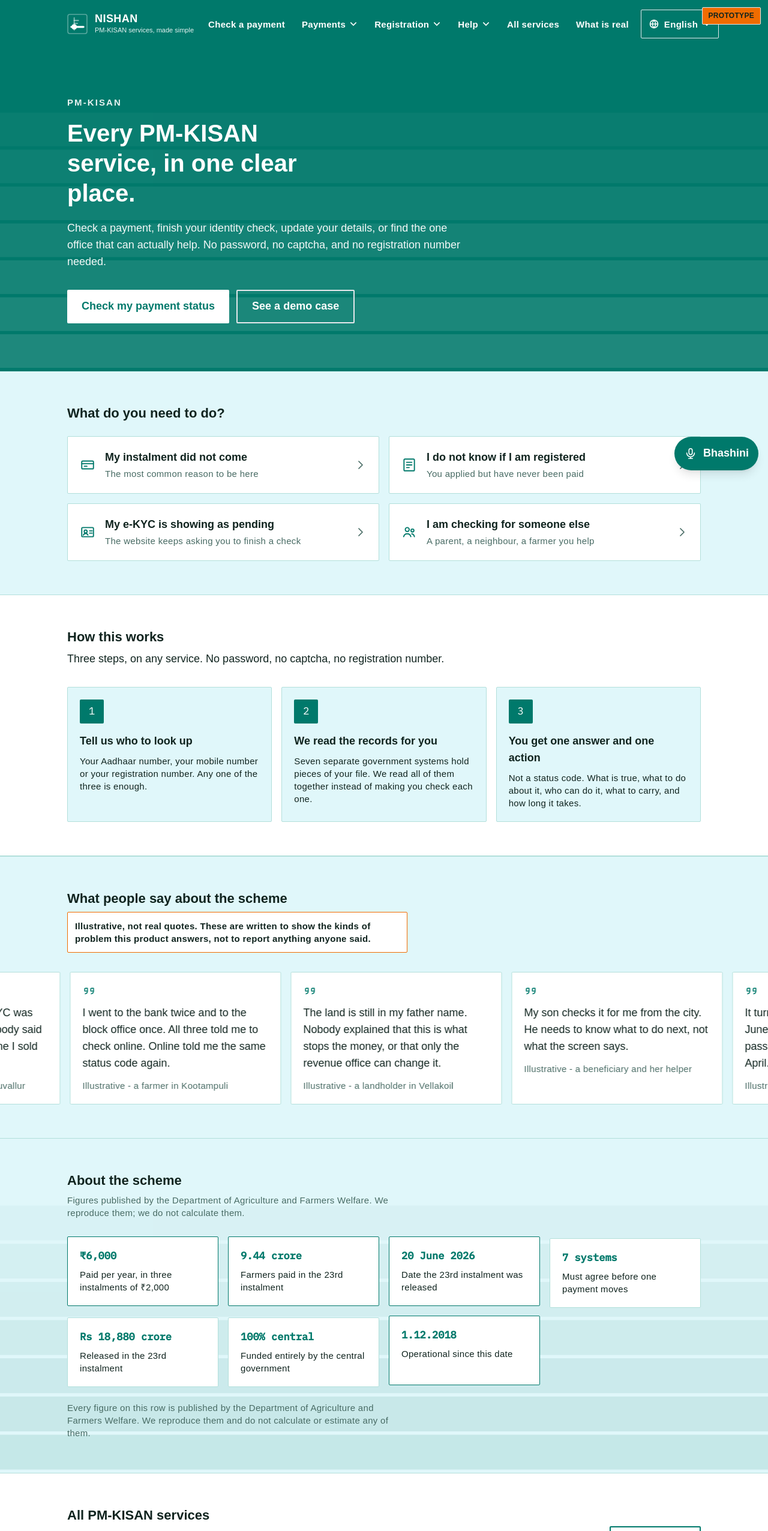
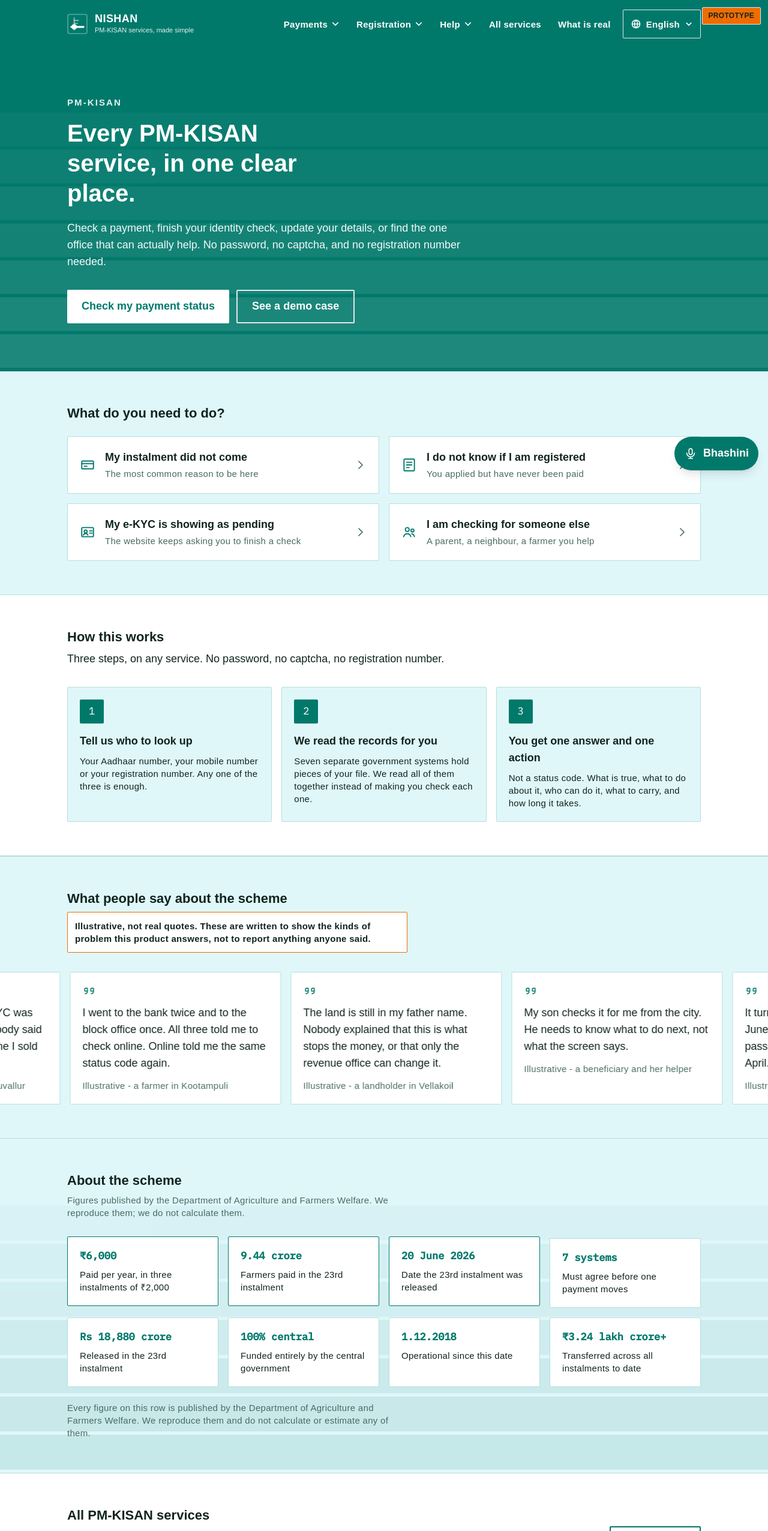
Before and after one commit to dhairyabhosale/Project-NISHAN, a Next.js app: page / in a window 1280 px wide. Shown: the top 2552 px of the page at 60% size. Built offline with nearby package versions, Linux system fonts and the light colour scheme; a web font is replaced by a local one.

Commit message:
Add 8th fact box for grid symmetry and remove redundant Check a payment from header nav

```diff
--- a/app/globals.css
+++ b/app/globals.css
@@ -216,12 +216,14 @@
   0%, 82%, 100% { transform: translateY(0);     border-color: var(--rule); }
   8%, 74%       { transform: translateY(-3px);  border-color: var(--teal-deep); }
 }
-.stat-cycle { animation: stat-lift 12s ease-in-out infinite; }
+.stat-cycle { animation: stat-lift 16s ease-in-out infinite; }
 .stat-cycle:nth-child(2) { animation-delay: 2s; }
 .stat-cycle:nth-child(3) { animation-delay: 4s; }
 .stat-cycle:nth-child(4) { animation-delay: 6s; }
 .stat-cycle:nth-child(5) { animation-delay: 8s; }
 .stat-cycle:nth-child(6) { animation-delay: 10s; }
+.stat-cycle:nth-child(7) { animation-delay: 12s; }
+.stat-cycle:nth-child(8) { animation-delay: 14s; }
 
 @media (prefers-reduced-motion: reduce) {
   .stat-cycle { animation: none !important; transform: none !important; }
--- a/app/page.tsx
+++ b/app/page.tsx
@@ -78,7 +78,7 @@
 ];
 
 const STEPS = [1, 2, 3];
-const FACTS = [1, 2, 3, 4, 5, 6, 7];
+const FACTS = [1, 2, 3, 4, 5, 6, 7, 8];
 
 export default function EntryPage() {
   const { locale } = useLocale();
--- a/components/SiteChrome.tsx
+++ b/components/SiteChrome.tsx
@@ -78,10 +78,6 @@
 
           <div className="flex items-center gap-2">
             <nav aria-label={resolve("nav.menu", {}, locale)} className="hidden items-center gap-1 lg:flex">
-              <Link href="/who" className="inline-flex min-h-12 items-center whitespace-nowrap rounded-card px-3 text-label font-semibold hover:bg-white/10">
-                {resolve("nav.find", {}, locale)}
-              </Link>
-
               {MENU.map((group) => (
                 <div
                   key={group.label}
@@ -149,9 +145,6 @@
 
         {mobileOpen && (
           <nav aria-label={resolve("nav.menu", {}, locale)} className="shell border-t border-white/20 pb-4 lg:hidden">
-            <Link href="/who" onClick={() => setMobileOpen(false)} className="flex min-h-12 items-center border-b border-white/15 text-body font-semibold">
-              {resolve("nav.find", {}, locale)}
-            </Link>
             {MENU.map((group) => (
               <div key={group.label} className="border-b border-white/15 py-2">
                 <p className="py-1 text-label font-bold uppercase tracking-wide opacity-80">{resolve(group.label, {}, locale)}</p>
--- a/content/catalogue.en.json
+++ b/content/catalogue.en.json
@@ -546,6 +546,8 @@
   "facts.6.label": "Funded entirely by the central government",
   "facts.7.value": "1.12.2018",
   "facts.7.label": "Operational since this date",
+  "facts.8.value": "₹3.24 lakh crore+",
+  "facts.8.label": "Transferred across all instalments to date",
   "facts.source": "Every figure on this row is published by the Department of Agriculture and Farmers Welfare. We reproduce them and do not calculate or estimate any of them.",
   "voices.heading": "What people say about the scheme",
   "voices.illustrative": "Illustrative, not real quotes. These are written to show the kinds of problem this product answers, not to report anything anyone said.",
--- a/content/catalogue.ta.json
+++ b/content/catalogue.ta.json
@@ -546,6 +546,8 @@
   "facts.6.label": "TODO_TA: Funded entirely by the central government",
   "facts.7.value": "TODO_TA: 1.12.2018",
   "facts.7.label": "TODO_TA: Operational since this date",
+  "facts.8.value": "TODO_TA: ₹3.24 lakh crore+",
+  "facts.8.label": "TODO_TA: Transferred across all instalments to date",
   "facts.source": "TODO_TA: Every figure on this row is published by the Department of Agriculture and Farmers Welfare. We reproduce them and do not calculate or estimate any of them.",
   "voices.heading": "TODO_TA: What people say about the scheme",
   "voices.illustrative": "TODO_TA: Illustrative, not real quotes. These are written to show the kinds of problem this product answers, not to report anything anyone said.",
```
Also changed, not shown: content/catalogue.hi.json, content/catalogue.mr.json.
